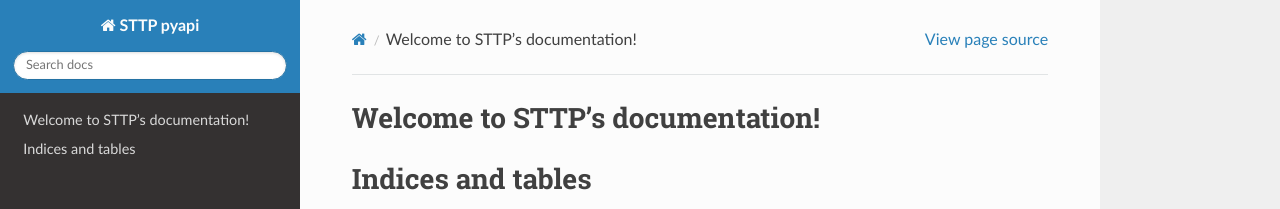
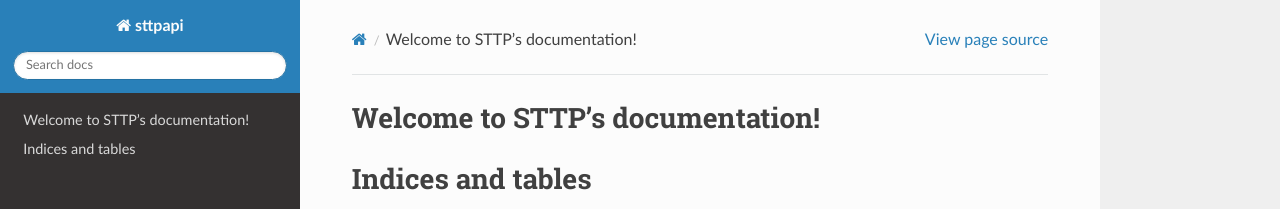
Before and after one commit to sttp/pyapi, a Sphinx documentation site: the page built from docs/index.rst, in a window 1280 px wide. Shown: the top 209 px of the page. Built offline with Sphinx 7.4.7 and the Read the Docs theme 2.0.0, drawn with Linux system fonts in a browser that asks for light colours.

```diff
--- a/docs/conf.py
+++ b/docs/conf.py
@@ -10,7 +10,7 @@
 # -- Project information -----------------------------------------------------
 # https://www.sphinx-doc.org/en/master/usage/configuration.html#project-information
 
-project = 'STTP pyapi'
+project = 'sttpapi'
 copyright = '2022, Grid Protection Alliance'
 author = 'J. Ritchie Carroll'
 
```
